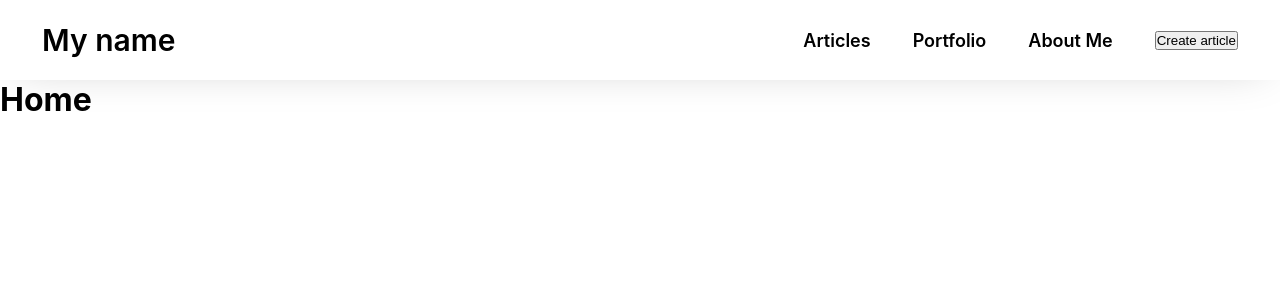
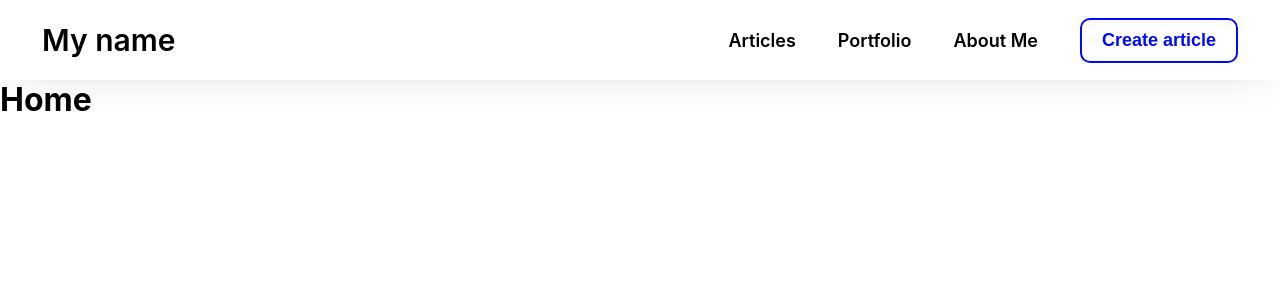
Before and after one commit to Crrayzze/workshop-react-initiation-my-blog-result, a React (Create React App) app: page / in a window 1280 px wide. Shown: the top 300 px of the page. Built offline with nearby package versions, Linux system fonts and the light colour scheme.

Commit message:
Create articles navbar button

```diff
--- a/src/components/navigationBar/navigationBar.css
+++ b/src/components/navigationBar/navigationBar.css
@@ -33,3 +33,22 @@
 .navigation-element:hover {
   color: #000AFF;
 }
+
+.create-button {
+  background-color: #fff;
+  border-radius: 10px;
+  padding: 10px 20px;
+  color: #000AFF;
+  border-color: #000AFF;
+  font-size: 18px;
+  font-weight: 600;
+  cursor: pointer;
+  border: 2px solid;
+  transition: 0.3s;
+}
+
+.create-button:hover {
+  background-color: #000AFF;
+  border-color: #000AFF;
+  color: #fff;
+}
--- a/src/components/navigationBar/navigationBar.jsx
+++ b/src/components/navigationBar/navigationBar.jsx
@@ -37,7 +37,12 @@ export const NavigationBar = () => {
         >
           About Me
         </div>
-        <button>Create article</button>
+        <button
+          className="create-button"
+          onClick={() => handleClick("/createArticles")}
+        >
+          Create article
+        </button>
       </div>
     </nav>
   );
```
